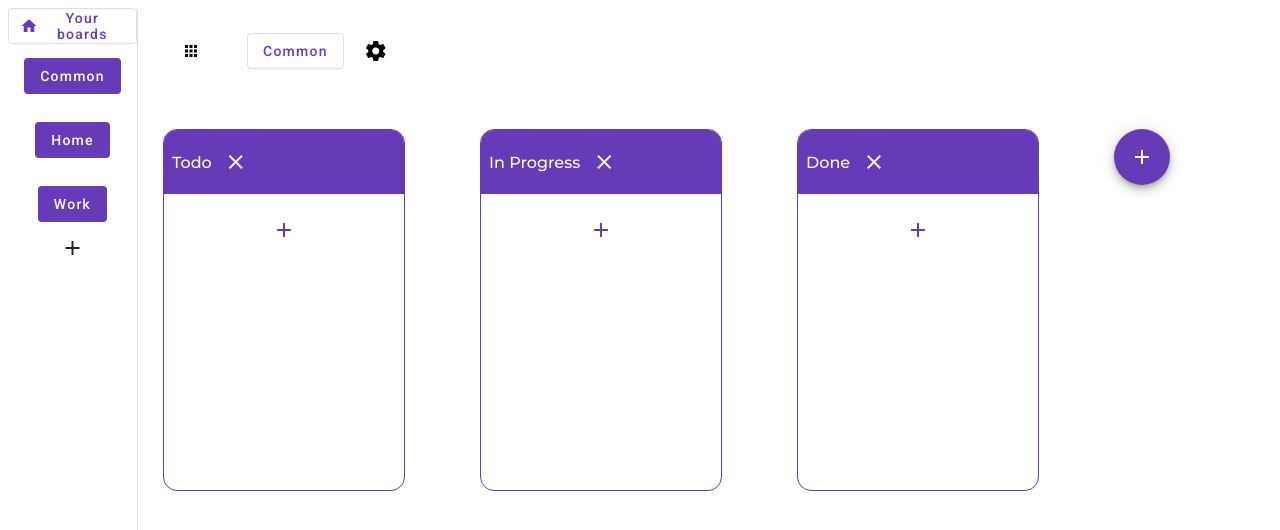
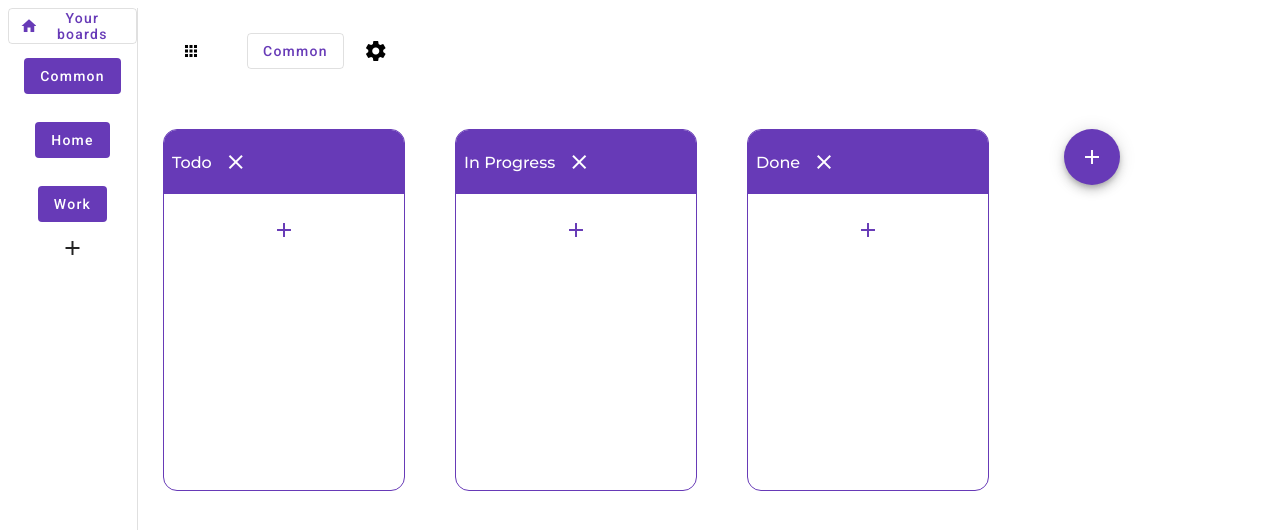
Before and after one commit to JordanPavlev/TodoApp, an Angular app: page / in a window 1280 px wide. Both pictures are taken after a click on the button "Common". Shown: the top 530 px of the page. Built offline with nearby package versions, Linux system fonts and the light colour scheme.

Commit message:
minor bug fix

```diff
--- a/src/app/todo-list/todo-list.component.html
+++ b/src/app/todo-list/todo-list.component.html
@@ -69,7 +69,11 @@
       </div>
       <div>
         <div class="columns" cdkDropListGroup>
-          <div class="column" cdkDropList [cdkDropListData]="column.todos" (cdkDropListDropped)="drop($event)" #todoList="cdkDropList" [cdkDropListConnectedTo]="[todoList]" *ngFor="let column of section.columns; let columnIndex = index">
+          <div class="column-wrapper" cdkDropList  (cdkDropListDropped)="dropColumn($event)" [cdkDropListData]="section.columns">
+          <div class="column" cdkDropList [cdkDropListData]="column.todos"
+          (cdkDropListDropped)="drop($event)" #todoList="cdkDropList"
+          [cdkDropListConnectedTo]="[todoList]" cdkDrag
+          *ngFor="let column of section.columns; let columnIndex = index">
             <div class="column-title">
               <span>{{ column.name }}</span>
 
@@ -80,7 +84,7 @@
             <div class="column-content">
               <div class="todo-list-items" cdkDrag *ngFor="let todo of column.todos; let todoIndex = index">
                 <app-todo-item [todo]="todo"></app-todo-item>
-                <button (click)="deleteTodo(column, todoIndex)" mat-icon-button color="warn" aria-label="Example icon button with a home icon">
+                <button (click)="deleteTodo(column, todoIndex)" mat-icon-button color="warn">
                   <mat-icon>clear</mat-icon>
                 </button>
               </div>
@@ -121,7 +125,7 @@
                 </button>
               </form>
             </mat-menu>
-          </div>
+          </div></div>
 
           <button [matMenuTriggerFor]="todo" mat-fab color="primary">
             <mat-icon>add</mat-icon>
--- a/src/app/todo-list/todo-list.component.scss
+++ b/src/app/todo-list/todo-list.component.scss
@@ -1,5 +1,3 @@
-
-
 .example-card {
   padding: 52px;
 }
@@ -17,6 +15,7 @@
   .main {
     // background-color: red;
     width: 100%;
+
     .main-navbar {
       color: white;
       background-color: #673ab7;
@@ -50,6 +49,11 @@
   text-align: center;
 }
 
+.column-wrapper {
+  display: flex;
+  gap: 50px;
+}
+
 .column {
   border: 1.5px solid #673ab7;
   border-radius: 14px;
@@ -70,6 +74,7 @@
 
     span {
       font-size: 16px;
+      cursor: grabbing;
     }
   }
 
--- a/src/app/todo-list/todo-list.component.ts
+++ b/src/app/todo-list/todo-list.component.ts
@@ -145,6 +145,23 @@ export class TodoListComponent {
     }
   }
 
+  dropColumn(event: CdkDragDrop<Column[]>) {
+    if (event.previousContainer === event.container) {
+      moveItemInArray(
+        event.container.data,
+        event.previousIndex,
+        event.currentIndex
+      );
+    } else {
+      transferArrayItem(
+        event.previousContainer.data,
+        event.container.data,
+        event.previousIndex,
+        event.currentIndex
+      );
+    }
+  }
+
   addSection(event: Event, name: string) {
     event.preventDefault(); // Prevent from reloading the page
 
```
